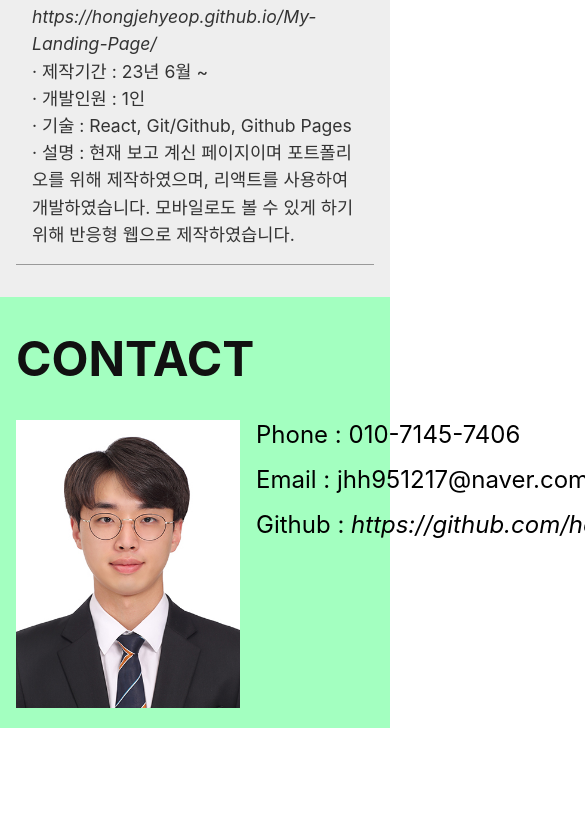
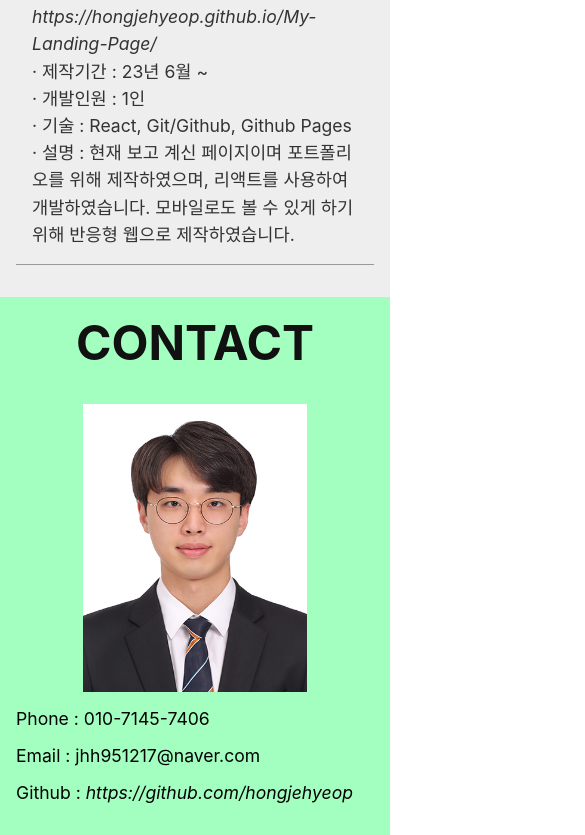
Before and after one commit to HongJeHyeop/My-Landing-Page, a React (Create React App) app: page / in a window 390 px wide. Shown: the part 4975-5810 px from the top of the page, 585 px wide, since content can reach past the window. Before the commit the page ends 5703 px from the top, so only its background shows below. Built offline with nearby package versions, Linux system fonts and the light colour scheme.

Commit message:
Design(responsive, event) : add responsive and add move event (230628)

```diff
--- a/src/App.js
+++ b/src/App.js
@@ -13,6 +13,7 @@ function App() {
     const introRef = useRef(null);
     const skillRef = useRef(null);
     const projectRef = useRef(null);
+    const contactRef = useRef(null);
     const move_introRef = async () => {
         const introTop = await introRef.current?.getBoundingClientRect().top + window.scrollY - 90;
         window.scrollTo({
@@ -31,20 +32,30 @@ function App() {
     }
     const move_projectRef = async () => {
         const projectTop = await projectRef.current?.getBoundingClientRect().top + window.scrollY -90;
+        console.log(projectTop)
         window.scrollTo({
             top : projectTop,
+            behavior: "smooth"
+        })
+    }
+    const move_contactRef = async () => {
+        const contactTop = await contactRef.current?.getBoundingClientRect().top + window.scrollY - 90;
+        console.log(contactTop)
+        window.scrollTo({
+            top: contactTop,
             behavior: "smooth"
         })
     }
 
     return (
         <div className="App">
-            <Header move_introRef={move_introRef} move_skillRef={move_skillRef} moveProjectRef={move_projectRef}/>
+            <Header move_introRef={move_introRef} move_skillRef={move_skillRef}
+                    moveProjectRef={move_projectRef} move_contactRef={move_contactRef}/>
             <TitleImage/>
             <Introduction ref={introRef}/>
             <Skill ref={skillRef}/>
             <Project ref={projectRef}/>
-            <Contact/>
+            <Contact ref={contactRef}/>
         </div>
     );
 }
--- a/src/components/Contact.js
+++ b/src/components/Contact.js
@@ -1,9 +1,10 @@
 import '../css/contact.css';
 import profileImg from "../img/hongjehyeop.jpg";
+import {forwardRef} from "react";
 
-function Contact() {
+function Contact(prop, ref) {
     return (
-        <div id="contact">
+        <div id="contact" ref={ref}>
             <div id="contact-wrap">
                 <h2>CONTACT</h2>
                 <div className="profile-img">
@@ -19,4 +20,4 @@ function Contact() {
     )
 }
 
-export default Contact;
+export default forwardRef(Contact);
--- a/src/components/Header.js
+++ b/src/components/Header.js
@@ -15,7 +15,6 @@ function Header(props) {
         })
     }
     const scroll_fixed_top = () => {
-        console.log(window.scrollY)
         if(window.scrollY >= 100) {
             setFixed(true);
         }else {
@@ -37,6 +36,10 @@ function Header(props) {
         setMenuToggle(!menuToggle);
         props.moveProjectRef();
     }
+    const move_contactRef = () => {
+        setMenuToggle(!menuToggle);
+        props.move_contactRef();
+    }
     useEffect(() => {
         const scrollListener = () => {
             window.addEventListener('scroll', scroll_fixed_top);
@@ -57,10 +60,10 @@ function Header(props) {
                     </div>
                     <div className={"header-menus " + (menuToggle ? "toggle-active" : "")} >
                         <ul>
-                            <li onClick={move_introRef}>소개</li>
-                            <li onClick={move_skillRef}>스킬</li>
-                            <li onClick={move_projectRef}>프로젝트</li>
-                            <li>컨택</li>
+                            <li onClick={move_introRef}>INTRODUCTION</li>
+                            <li onClick={move_skillRef}>SKILL</li>
+                            <li onClick={move_projectRef}>PROJECT</li>
+                            <li onClick={move_contactRef}>CONTACT</li>
                         </ul>
                     </div>
             </div>
--- a/src/css/contact.css
+++ b/src/css/contact.css
@@ -5,7 +5,7 @@
 #contact-wrap {
     width: 1280px;
     margin: 0 auto;
-    padding: 1rem;
+    /*padding: 1rem;*/
 
     display: flex;
     flex-wrap: wrap;
@@ -17,10 +17,13 @@
     font-size: 3rem;
     color: #111;
 }
-
-#contact-wrap > .profile-img > img {
+#contact-wrap > .profile-img {
     width: 14rem;
     height: 18rem;
+}
+#contact-wrap > .profile-img > img {
+    width: 100%;
+    height: 100%;
 }
 #contact-wrap > .contact-contents {
     padding: 0 1rem 1rem 1rem;
@@ -31,6 +34,21 @@
     font-size: 1.5rem;
 }
 
-.contact-contents > p > a {
+@media only screen and (max-width: 768px) {
+    #contact-wrap {
+        width: 100%;
 
+        flex-wrap: nowrap;
+        flex-direction: column;
+    }
+    #contact-wrap > h2 {
+        text-align: center;
+    }
+    #contact-wrap > .profile-img {
+        margin: 0 auto;
+    }
+    .contact-contents > p {
+        margin: 1rem 0;
+        font-size: 1.1rem;
+    }
 }
```
